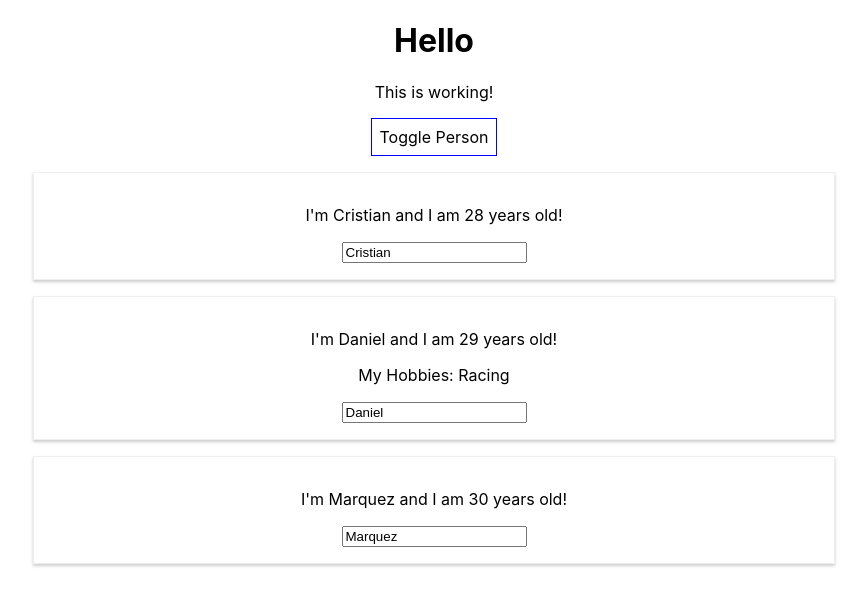
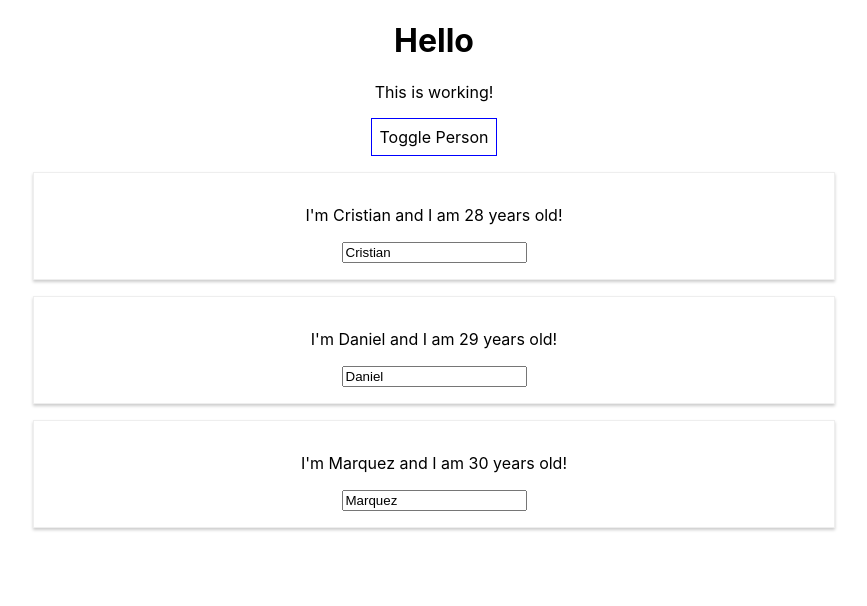
Before and after one commit to xthecapx/react, a React (Create React App) app: page / in a window 1280 px wide. Both pictures are taken after a click on the button "Toggle Person". Shown: the top 606 px of the page, without its empty margins (206-1073 px from the left). Built offline with nearby package versions, Linux system fonts and the light colour scheme.

Commit message:
Rendering list

```diff
--- a/src/App.js
+++ b/src/App.js
@@ -7,14 +7,17 @@ class App extends Component {
   state = {
     persons: [
       {
+        id: '1',
         name: "Cristian",
         age: 28
       },
       {
+        id: '2',
         name: "Daniel",
         age: 29
       },
       {
+        id: '3',
         name: "Marquez",
         age: 30
       }
@@ -23,24 +26,13 @@ class App extends Component {
     showPerson: false
   };
 
-  switchNameHandler = (newName) => {
-    this.setState({
-      persons: [
-        {
-          name: newName,
-          age: 28
-        },
-        {
-          name: "Daniel",
-          age: 29
-        },
-        {
-          name: "Marquez",
-          age: 30
-        }
-      ]
-    });
-  };
+  deletePersonHandler = (personIndex) => {
+    // const persons = this.state.persons.slice();
+    const persons = [...this.state.persons];
+
+    persons.splice(personIndex, 1);
+    this.setState({persons: persons});
+  }
 
   nameChangedHandler = (event) => {
     this.setState({
@@ -79,19 +71,13 @@ class App extends Component {
     if (this.state.showPerson) {
       persons = (
         <div>
-          <Person
-            name={this.state.persons[0].name}
-            age={this.state.persons[0].age} />
-          <Person
-            name={this.state.persons[1].name}
-            age={this.state.persons[1].age}
-            click={this.switchNameHandler.bind(this, 'Cris!!')}
-            changed={this.nameChangedHandler}>
-            My Hobbies: Racing
-          </Person>
-          <Person
-            name={this.state.persons[2].name}
-            age={this.state.persons[2].age} />
+          {this.state.persons.map((person, index) => {
+            return <Person
+              key={person.id}
+              click={this.deletePersonHandler.bind(this, index)}
+              name={person.name}
+              age={person.age} />
+          })}
         </div>
       );
     }
--- a/src/Person/Person.js
+++ b/src/Person/Person.js
@@ -4,9 +4,9 @@ import './Person.css';
 
 function Person(props) {
     return (
-        <div className="Person">
+        <div onClick={props.click} className="Person">
             <p>I'm {props.name} and I am {props.age} years old!</p>
-            <p onClick={props.click}>{props.children}</p>
+            <p >{props.children}</p>
             <input type="text" onChange={props.changed} value={props.name}/>
         </div>
     )
```
